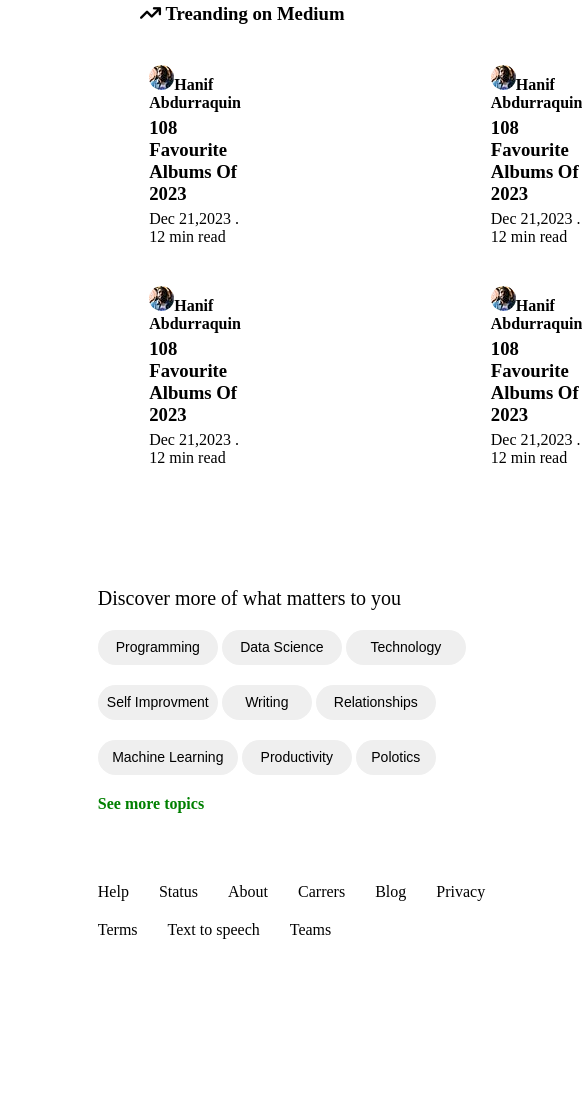
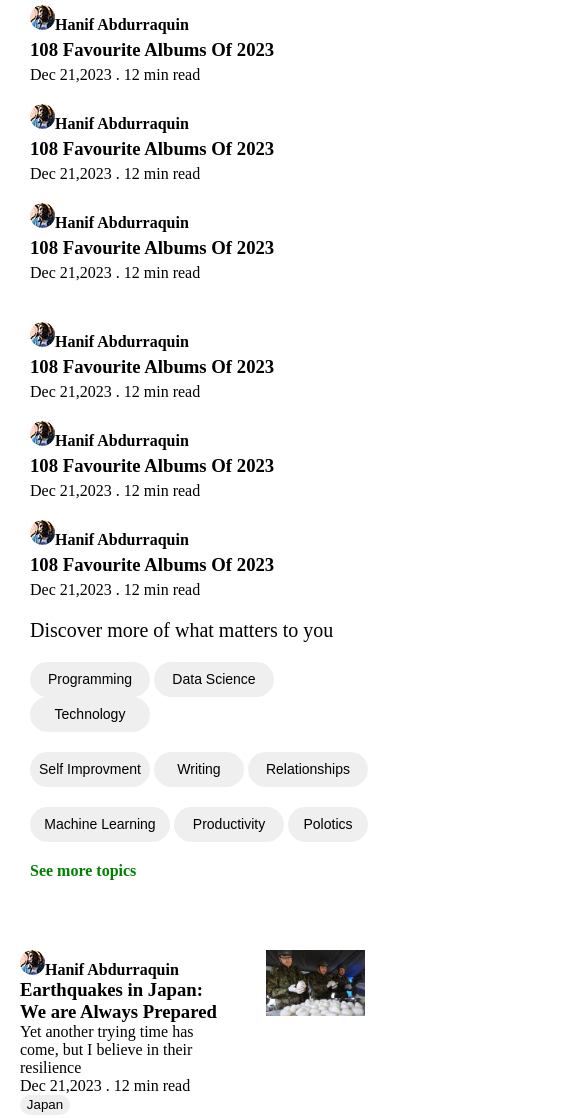
Before and after one commit to vvk0009/medium-clone, a plain HTML site: page index.html in a window 390 px wide. Shown: the part 616-1734 px from the top of the page, 582 px wide, since content can reach past the window. Drawn offline with Linux system fonts and the light colour scheme.

Commit message:
responsive

```diff
--- a/index.html
+++ b/index.html
@@ -36,8 +36,15 @@
             </ul>
         </div>
     </nav>
+
+    <div class="mobile_nav">
+         <img src="./img/1_jfdwtvU6V6g99q3G7gq7dQ-removebg-preview.png" alt="" srcset="">
+         <a href="#"><button>Get started</button></a>
+    </div>
+
     <div class="line">
     </div>
+
     <div class="hero_section">
         <h1>Stay curious.</h1>
         <p>Discover stories, thinking, and expertise <br> from writers on any topic.</p>
@@ -87,6 +94,31 @@
                 <h3>108 Favourite Albums Of 2023</h3>
                 <p>Dec 21,2023 . 12 min read</p>
             </div>
+        </div>
+    </div>
+
+    <div class="mobile_discover_more">
+        <h1>Discover more of what matters to you</h1>
+        <div class="buttons">
+            <button class="btn_1">Programming</button>
+            <button class="btn_2">Data Science</button>
+            <button class="btn_3">Technology</button>
+        </div>
+
+        <div class="buttons_1">
+            <button class="btn_1">Self Improvment</button>
+            <button class="btn_2">Writing</button>
+            <button class="btn_3">Relationships</button>
+        </div>
+
+        <div class="buttons_2">
+            <button class="btn_1">Machine Learning</button>
+            <button class="btn_2">Productivity</button>
+            <button class="btn_3">Polotics</button>
+        </div>
+
+        <div class="see">
+            <p>See more topics</p>
         </div>
     </div>
 
@@ -274,5 +306,21 @@
             </div>
         </div>
     </section>
+
+    <footer>
+        <img src="./img/1_Ra88BZ-CSTovFS2ZSURBgg.png" alt="" class="medium">
+        <div>
+            <p>About</p>
+            <p>Help</p>
+            <p>Terms</p>
+            <p>Privacy</p>
+        </div>
+
+        <p class="med">Get the Medium app</p>
+        <span>
+            <img src="./img/1_W_RAPQ62h0em559zluJLdQ.png" alt="">
+            <img src="./img/1_Crl55Tm6yDNMoucPo1tvDg.png" alt="">
+        </span>
+    </footer>
 </body>
 </html>
--- a/style.css
+++ b/style.css
@@ -208,3 +208,188 @@
     position: fixed;
     top:72px ;
 }
+
+.mobile_nav{
+    display: none;
+}
+.mobile_nav img{
+    width: 150px;
+}
+.mobile_nav button{
+    border: none;
+    height: 36px;
+    width: 100px;
+    background-color: black;
+    color: white;
+    border-radius: 200px;
+}
+
+.mobile_discover_more{
+    display: none;
+}
+
+.mobile_discover_more h1{
+    font-size: 20px;
+    font-weight: 400;
+    margin-bottom: 20px;
+}
+
+.mobile_discover_more .buttons .btn_1{
+    height: 35px;
+    border: none;
+    border-radius: 200px;
+    font-weight: 500;
+    font-size: 14px;
+    width: 120px;
+}
+.mobile_discover_more .buttons .btn_2{
+    height: 35px;
+    border: none;
+    border-radius: 200px;
+    font-weight: 500;
+    font-size: 14px;
+    width: 120px;
+}
+.mobile_discover_more .buttons .btn_3{
+    height: 35px;
+    border: none;
+    border-radius: 200px;
+    font-weight: 500;
+    font-size: 14px;
+    width: 120px;
+}
+.mobile_discover_more .buttons_1 .btn_1{
+    height: 35px;
+    border: none;
+    border-radius: 200px;
+    font-weight: 500;
+    font-size: 14px;
+    width: 120px;
+}
+
+.mobile_discover_more .buttons_1 .btn_2{
+    height: 35px;
+    border: none;
+    border-radius: 200px;
+    font-weight: 500;
+    font-size: 14px;
+    width: 90px;
+}
+.mobile_discover_more .buttons_1 .btn_3{
+    height: 35px;
+    border: none;
+    border-radius: 200px;
+    font-weight: 500;
+    font-size: 14px;
+    width: 120px;
+}
+.mobile_discover_more .buttons_1{
+    margin: 20px 0px;
+}
+
+.mobile_discover_more .buttons_2 .btn_1{
+    height: 35px;
+    border: none;
+    border-radius: 200px;
+    font-weight: 500;
+    font-size: 14px;
+    width: 140px;
+}
+
+.mobile_discover_more .buttons_2 .btn_2{
+    height: 35px;
+    border: none;
+    border-radius: 200px;
+    font-weight: 500;
+    font-size: 14px;
+    width: 110px;
+}
+.mobile_discover_more .buttons_2 .btn_3{
+    height: 35px;
+    border: none;
+    border-radius: 200px;
+    font-weight: 500;
+    font-size: 14px;
+    width: 80px;
+}
+.mobile_discover_more .see p{
+    margin: 20px 0px 70px 0px;
+    color: green;
+    font-weight: 600;
+
+}
+footer{
+    display: none;
+}
+@media (max-width:768px) {
+    nav{
+        display: none;
+    }
+    .mobile_nav{
+        display: block;
+        display: flex;
+        align-items: center;
+        justify-content: space-around;
+        background-color: rgb(255,192,23);
+        height: 10vh;
+        position: fixed;
+        top: 0;
+        width: 100%;
+    }
+
+    .hero_section h1{
+        font-size: 50px;
+    }
+    .hero_section p{
+        font-size: 20px;
+    }
+    .hero_section{
+        padding-left: 40px;
+    }
+    .discover_more{
+        display: none;
+    }
+
+    .heading{
+        padding-left: 30px;
+        margin-top: 10px;
+
+    }
+
+    .trending .div_1{
+        flex-direction: column;
+        gap: 20px;
+        align-items: start;
+        margin-left: 30px;
+    }
+
+    .topic{
+        margin-top: 40px;
+        margin-left: 70px;
+    }
+
+    .mobile_discover_more{
+        display: block;
+        margin-left: 30px;
+        margin-top: 20px;
+    }
+
+    footer{
+        display: block;
+        background-color: black;
+        color: white;
+    }
+    .medium{
+        width: 40%;
+    }
+    footer div{
+        display: flex;
+        gap: 10px;
+        margin-left: 20px;
+    }
+    footer .med{
+        margin-left: 20px;
+        margin-top: 20px;
+        margin-bottom: 20px;
+    }
+}
```
Also changed, not shown: img/1_Crl55Tm6yDNMoucPo1tvDg.png (added), img/1_Ra88BZ-CSTovFS2ZSURBgg.png (added), img/1_W_RAPQ62h0em559zluJLdQ.png (added).
